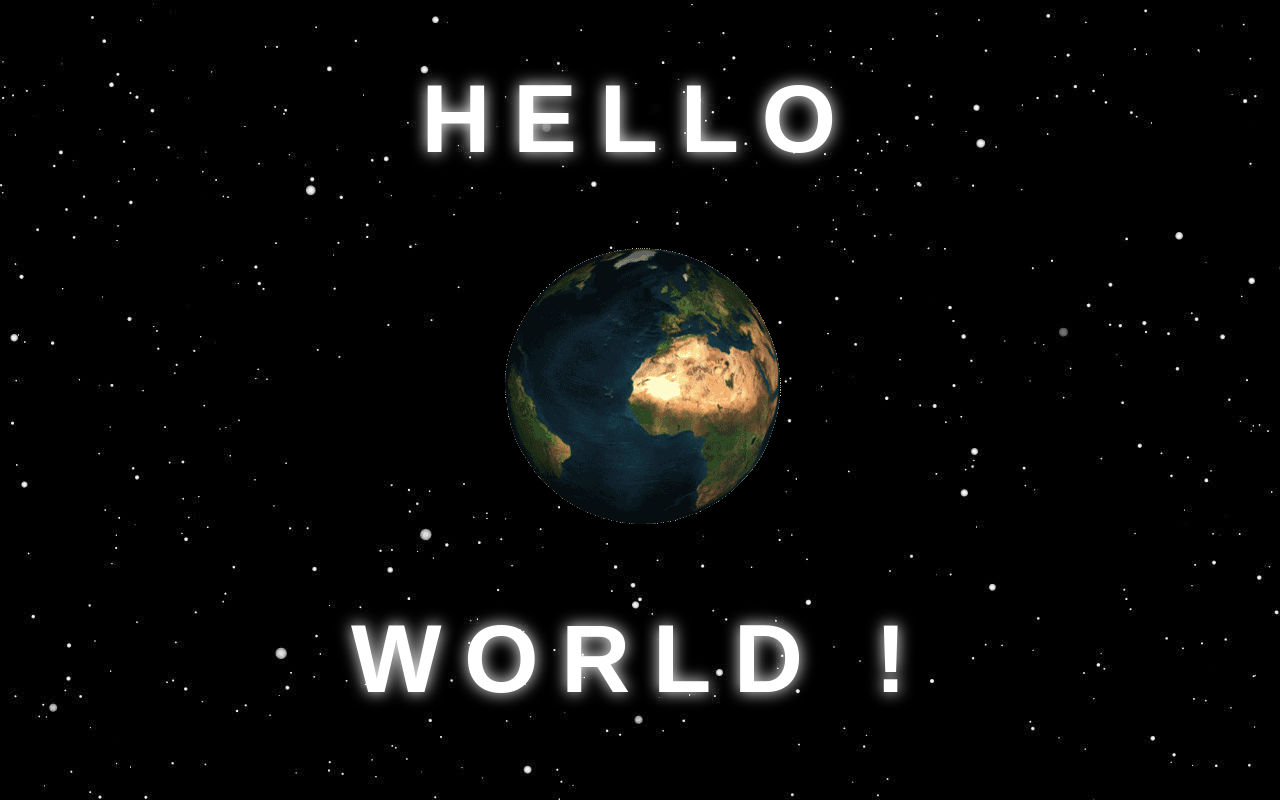
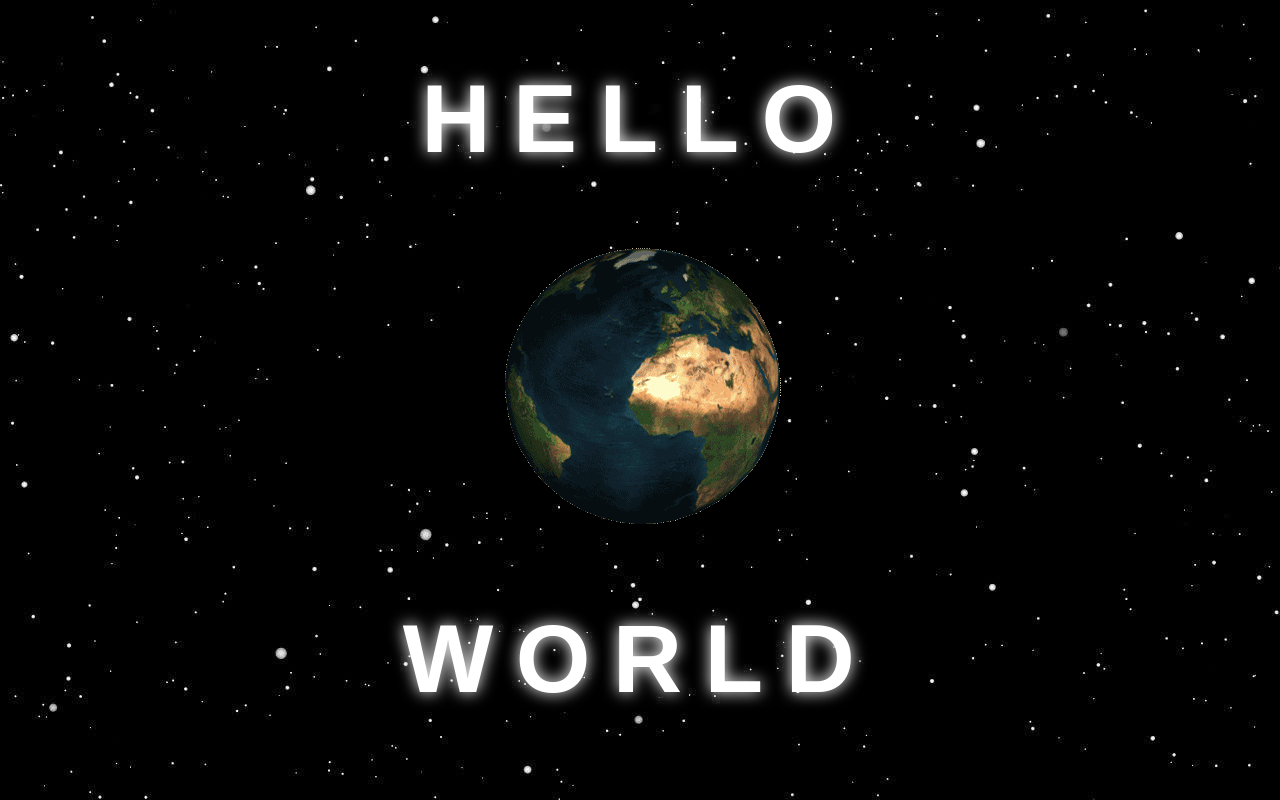
Before and after one commit to avadakadevra/bootcamp, a plain HTML site: page index.html in a window 1280 px wide. Drawn offline with Linux system fonts and the light colour scheme.

Commit message:
Update index.html

```diff
--- a/index.html
+++ b/index.html
@@ -24,7 +24,7 @@
         <div class="world">
             <h1>Hello</h1>
             <img src="images/world.gif" alt="spinning world">
-            <h1>World !</h1>
+            <h1>World</h1>
         </div>
     </body>
 </html>
```
